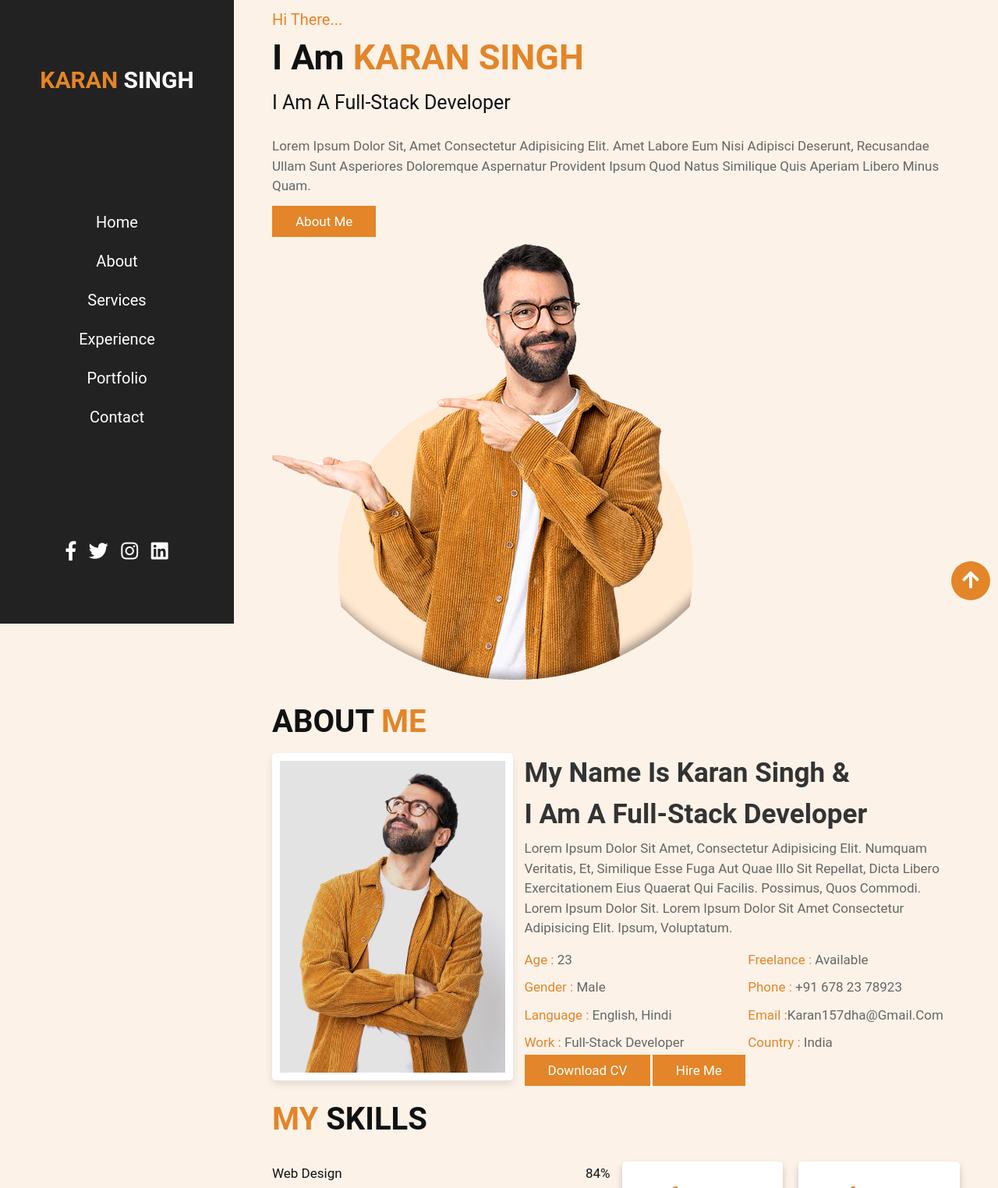
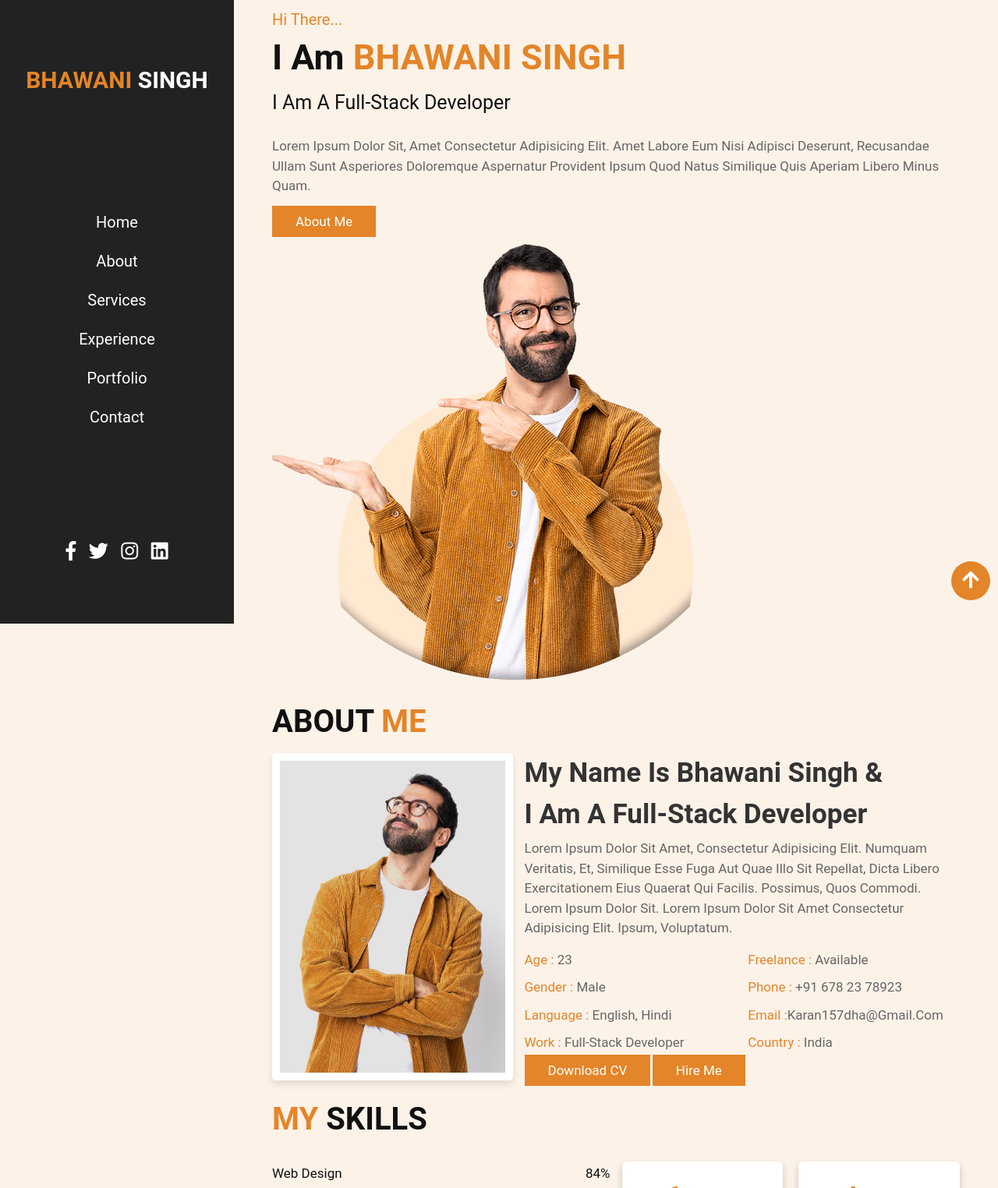
Before and after one commit to Starkaran/Personal_Portfolio, a plain HTML site: page index.html in a window 1280 px wide. Shown: the top 1524 px of the page at 78% size. Drawn offline with Linux system fonts and the light colour scheme.

Commit message:
Update index.html

```diff
--- a/index.html
+++ b/index.html
@@ -19,7 +19,7 @@
 
     <header>
 
-        <a href="#" class="logo"><span>Karan</span> Singh</a>
+        <a href="#" class="logo"><span>Bhawani</span> Singh</a>
         <nav class="navbar">
             <a href="#home">home</a>
             <a href="#about">about</a>
@@ -39,7 +39,7 @@
     <section class="home" id="home">
         <div class="content">
             <span class="hi">hi there...</span>
-            <h3>i am<span> Karan Singh</span></h3>
+            <h3>i am<span> Bhawani Singh</span></h3>
             <p class="info"> i am a full-stack developer</p>
             <p class="text">Lorem ipsum dolor sit, amet consectetur adipisicing elit. Amet labore eum
                 nisi adipisci deserunt, recusandae ullam sunt asperiores doloremque aspernatur provident
@@ -58,7 +58,7 @@
                 <img src="./images/about-img.jpg" alt="">
             </div>
             <div class="content">
-                <h3>my name is Karan singh & <br>i am a full-stack developer</h3>
+                <h3>my name is Bhawani singh & <br>i am a full-stack developer</h3>
                 <p>Lorem ipsum dolor sit amet, consectetur adipisicing elit. Numquam veritatis, et,
                     similique esse fuga aut quae illo sit repellat, dicta libero exercitationem
                     eius quaerat qui facilis. Possimus, quos commodi. Lorem ipsum dolor sit.
```
